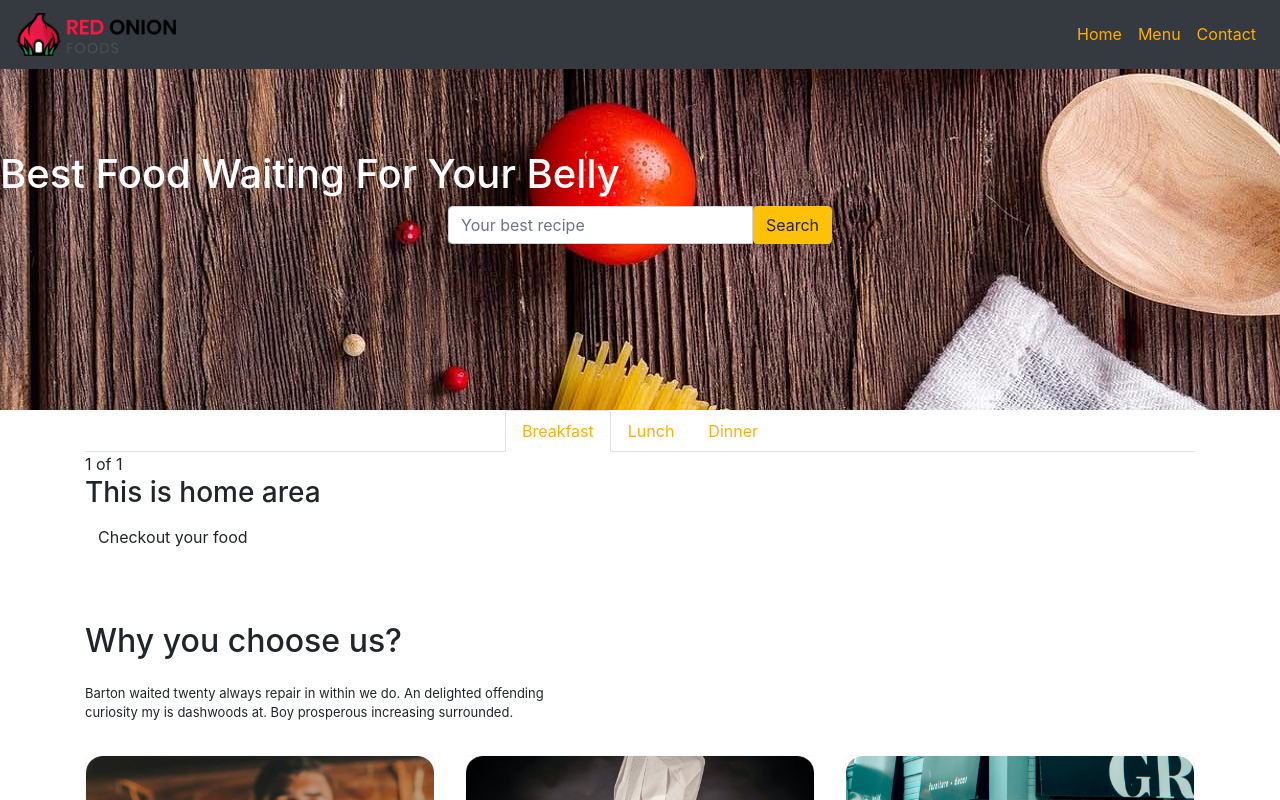
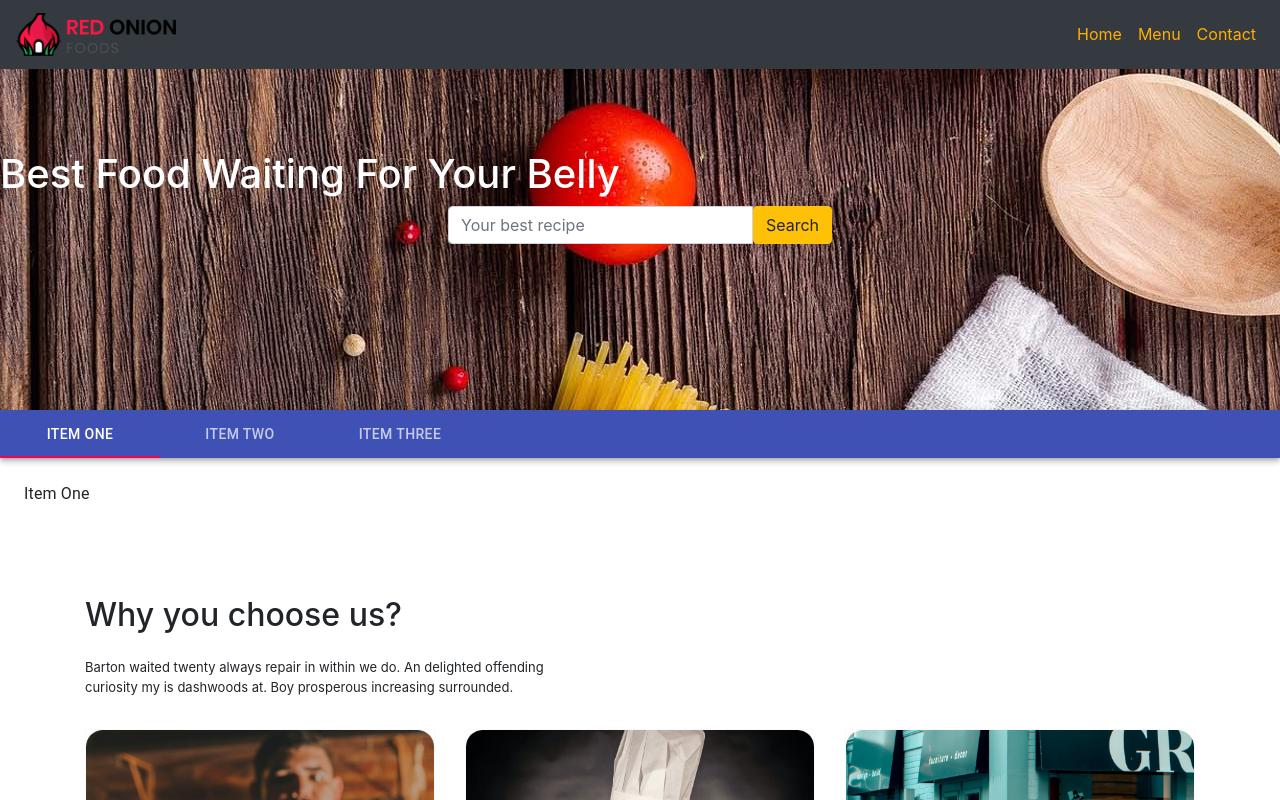
Before and after one commit to mazhars-git/bengal-dish-client, a React (Create React App) app: page / in a window 1280 px wide. Shown: the top 800 px of the page. Built offline with nearby package versions, Linux system fonts and the light colour scheme; no server answers.

Commit message:
mui menu

```diff
--- a/src/Components/DishMenu/DishMenu2.js
+++ b/src/Components/DishMenu/DishMenu2.js
@@ -1,31 +1,81 @@
 import React from 'react';
+import PropTypes from 'prop-types';
+import { makeStyles } from '@material-ui/core/styles';
+import AppBar from '@material-ui/core/AppBar';
+import Tabs from '@material-ui/core/Tabs';
+import Tab from '@material-ui/core/Tab';
+import Typography from '@material-ui/core/Typography';
+import Box from '@material-ui/core/Box';
+
+function TabPanel(props) {
+    const { children, value, index, ...other } = props;
+
+    return (
+      <div
+        role="tabpanel"
+        hidden={value !== index}
+        id={`simple-tabpanel-${index}`}
+        aria-labelledby={`simple-tab-${index}`}
+        {...other}
+      >
+        {value === index && (
+          <Box p={3}>
+            <Typography>{children}</Typography>
+          </Box>
+        )}
+      </div>
+    );
+  }
+
+  TabPanel.propTypes = {
+    children: PropTypes.node,
+    index: PropTypes.any.isRequired,
+    value: PropTypes.any.isRequired,
+  };
+
+  function a11yProps(index) {
+    return {
+      id: `simple-tab-${index}`,
+      'aria-controls': `simple-tabpanel-${index}`,
+    };
+  }
+
+  const useStyles = makeStyles((theme) => ({
+    root: {
+      flexGrow: 1,
+      backgroundColor: theme.palette.background.paper,
+    },
+  }));
+
+
 
 const DishMenu2 = () => {
+    const classes = useStyles();
+    const [value, setValue] = React.useState(0);
+
+    const handleChange = (event, newValue) => {
+        setValue(newValue);
+    };
+
     return (
-        <div>
-            <ul class="nav nav-tabs" id="myTab" role="tablist">
-                <li class="nav-item" role="presentation">
-                    <button class="nav-link active" id="home-tab" data-bs-toggle="tab" data-bs-target="#home" type="button" role="tab" aria-controls="home" aria-selected="true">Home</button>
-                </li>
-                <li class="nav-item" role="presentation">
-                    <button class="nav-link" id="profile-tab" data-bs-toggle="tab" data-bs-target="#profile" type="button" role="tab" aria-controls="profile" aria-selected="false">Profile</button>
-                </li>
-                <li class="nav-item" role="presentation">
-                    <button class="nav-link" id="contact-tab" data-bs-toggle="tab" data-bs-target="#contact" type="button" role="tab" aria-controls="contact" aria-selected="false">Contact</button>
-                </li>
-            </ul>
-            <div class="tab-content" id="myTabContent">
-                <div class="tab-pane fade show active" id="home" role="tabpanel" aria-labelledby="home-tab">
-                    <p>This is the 1st content area</p>
-                </div>
-                <div class="tab-pane fade" id="profile" role="tabpanel" aria-labelledby="profile-tab">
-                    <p>This is the 2nd content area</p>
-                </div>
-                <div class="tab-pane fade" id="contact" role="tabpanel" aria-labelledby="contact-tab">
-                    <p>This is the 3rd content area</p>
-                </div>
-            </div>
-        </div>
+        <div className={classes.root}>
+        <AppBar position="static">
+            <Tabs value={value} onChange={handleChange} aria-label="simple tabs example">
+            <Tab label="Item One" {...a11yProps(0)} />
+            <Tab label="Item Two" {...a11yProps(1)} />
+            <Tab label="Item Three" {...a11yProps(2)} />
+            </Tabs>
+        </AppBar>
+        <TabPanel value={value} index={0}>
+            Item One
+        </TabPanel>
+        <TabPanel value={value} index={1}>
+            Item Two
+        </TabPanel>
+        <TabPanel value={value} index={2}>
+            Item Three
+        </TabPanel>
+    </div>
     );
 };
 
--- a/src/Components/Home/Home.js
+++ b/src/Components/Home/Home.js
@@ -1,6 +1,7 @@
 import React from 'react';
 import Description from '../Description/Description';
 import DishMenu from '../DishMenu/DishMenu';
+import DishMenu2 from '../DishMenu/DishMenu2';
 import Footer from '../Footer/Footer';
 import Header from '../Header/Header';
 import MainMenu from '../MainMenu/MainMenu';
@@ -10,7 +11,7 @@
         <div>
             <MainMenu />
             <Header />
-            <DishMenu />
+            <DishMenu2 />
             <Description />
             <Footer />
         </div>
```
Also changed, not shown: package.json (+6 -1 lines), 1 other file (tests, documents, lock files or other folders).
